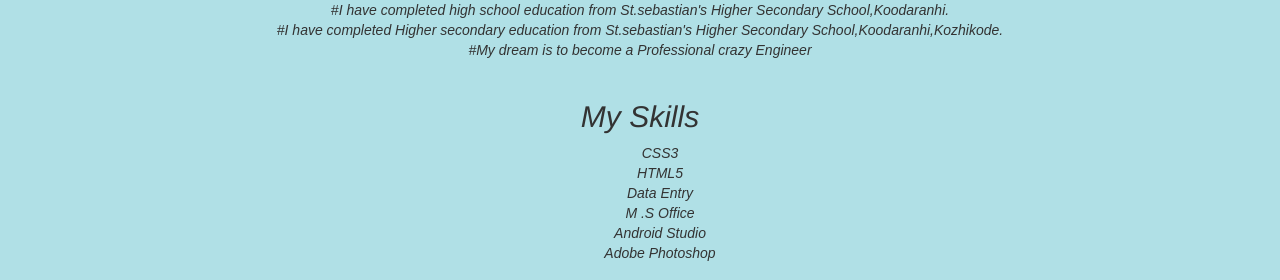
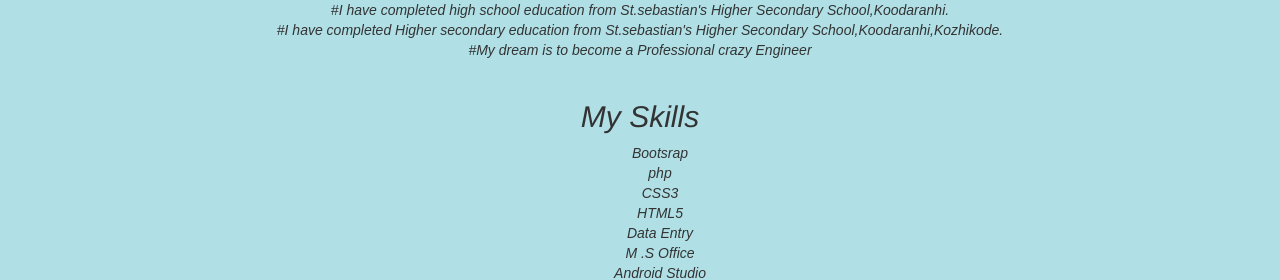
Before and after one commit to albinfrancis/albinfrancis.github.io, a plain HTML site: page index.html in a window 1280 px wide. Shown: the part 658-938 px from the top of the page. Drawn offline with nearby package versions, Linux system fonts and the light colour scheme.

Commit message:
Update index.html

```diff
--- a/index.html
+++ b/index.html
@@ -40,6 +40,8 @@
         <h2>My Skills</h2>
         <div class="myskills">
         <ul>
+          <li>Bootsrap</li>
+          <li>php</li>
           <li>CSS3</li>
           <li>HTML5</li>
           <li>Data Entry</li>
```
